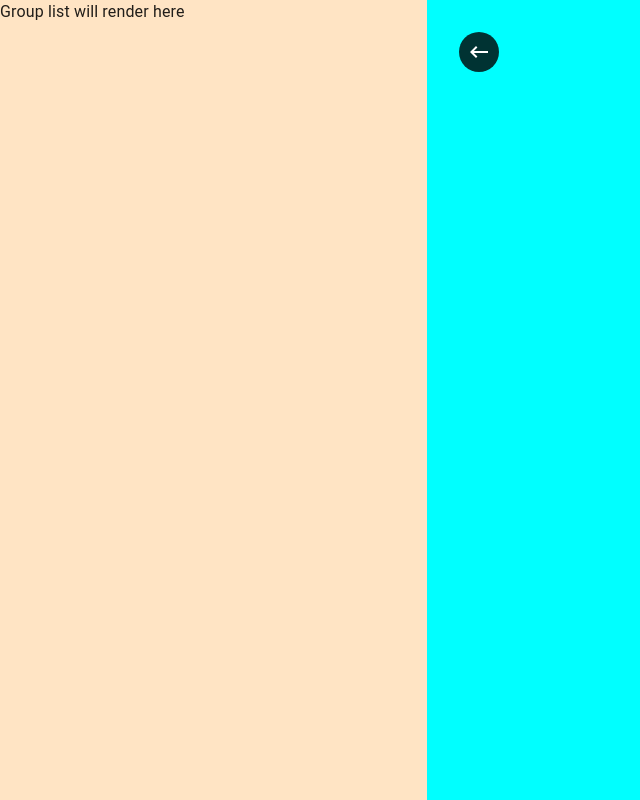
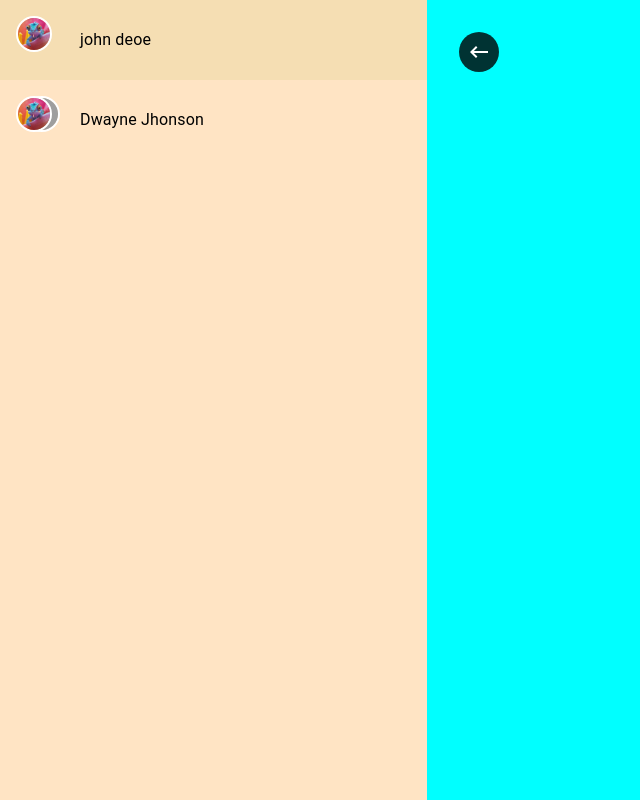
Before and after one commit to syedsohaillahmed/chat-app-frontend, a React (Vite) app: page /group in a window 1280 px wide. Shown: the whole page, without its empty margins (0-640 px from the left). Built offline with nearby package versions, Linux system fonts and the light colour scheme; grey boxes are pictures that could not be loaded.

Commit message:
Added Group list and items to list in component

```diff
--- /dev/null
+++ b/src/components/Specific/group-components/GroupList.jsx
@@ -0,0 +1,21 @@
+import { Stack, Typography } from "@mui/material";
+import React from "react";
+import GroupListItem from "./GroupListItem";
+
+const GroupList = ({ w = "100%", myGroups = [], chatId = "" }) => {
+  return (
+    <>
+      <Stack>
+        {myGroups.length > 0 ? (
+          myGroups.map((group) => <GroupListItem key={group._id} group={group} chatId={chatId} />)
+        ) : (
+          <Typography textAlign={"center"} padding={"1rem"}>
+            No groups Created
+          </Typography>
+        )}
+      </Stack>
+    </>
+  );
+};
+
+export default GroupList;
--- /dev/null
+++ b/src/components/Specific/group-components/GroupListItem.jsx
@@ -0,0 +1,26 @@
+import React from "react";
+import AvatarCard from "../../shared-components/AvatarCard";
+import { Link } from "../../styles/StyledComponent";
+import { Stack, Typography } from "@mui/material";
+
+const GroupListItem = (group = {}, chatId) => {
+  const { name, avatar, _id } = group.group;
+
+  return (
+    <Link to={`?group=${_id}`} onClick={(e)=>{
+        if(chatId === _id){
+            e.preventDefault()
+
+        }
+    }} >
+      <Stack sx={{ display: "flex", flexDirection:"row", alignItems:"center" }}>
+
+      <AvatarCard avatar={avatar} />
+        <Typography>{name}</Typography>
+
+      </Stack>
+    </Link>
+  );
+};
+
+export default GroupListItem;
--- a/src/pages/Group.jsx
+++ b/src/pages/Group.jsx
@@ -1,17 +1,19 @@
 import React, { useState } from "react";
-import AppLayout from "../components/layout/AppLayout";
 import { Box, Drawer, Grid, IconButton, Tooltip } from "@mui/material";
-import { orange } from "../components/constants/Colors";
 import {
-  BackHandOutlined,
-  Keyboard,
   KeyboardBackspace,
   Menu,
 } from "@mui/icons-material";
-import { useNavigate } from "react-router-dom";
+import { useNavigate, useParams, useSearchParams } from "react-router-dom";
+import GroupList from "../components/Specific/group-components/groupList";
+import { samplechatsData } from "../components/constants/sampleData";
 
 const Group = () => {
   const navigate = useNavigate();
+
+  const chatId = useSearchParams()[0].get("group")
+
+
   const [isdrawerOpen, setIsDrawerOpen] = useState(false);
 
   const handleMobileMenu = () => {
@@ -41,7 +43,7 @@ const Group = () => {
           bgcolor: "bisque",
         }}
       >
-        Group list will render here
+       <GroupList myGroups={samplechatsData} chatId={chatId} />
       </Grid>
 
       <Grid
@@ -102,7 +104,7 @@ const Group = () => {
           open={isdrawerOpen}
           onClose={handleCloseDrawer}
         >
-          GroupList will render here
+          <GroupList w={"50vw"}  myGroups={samplechatsData} chatId={chatId} />
         </Drawer>
       </Grid>
     </Grid>
```
